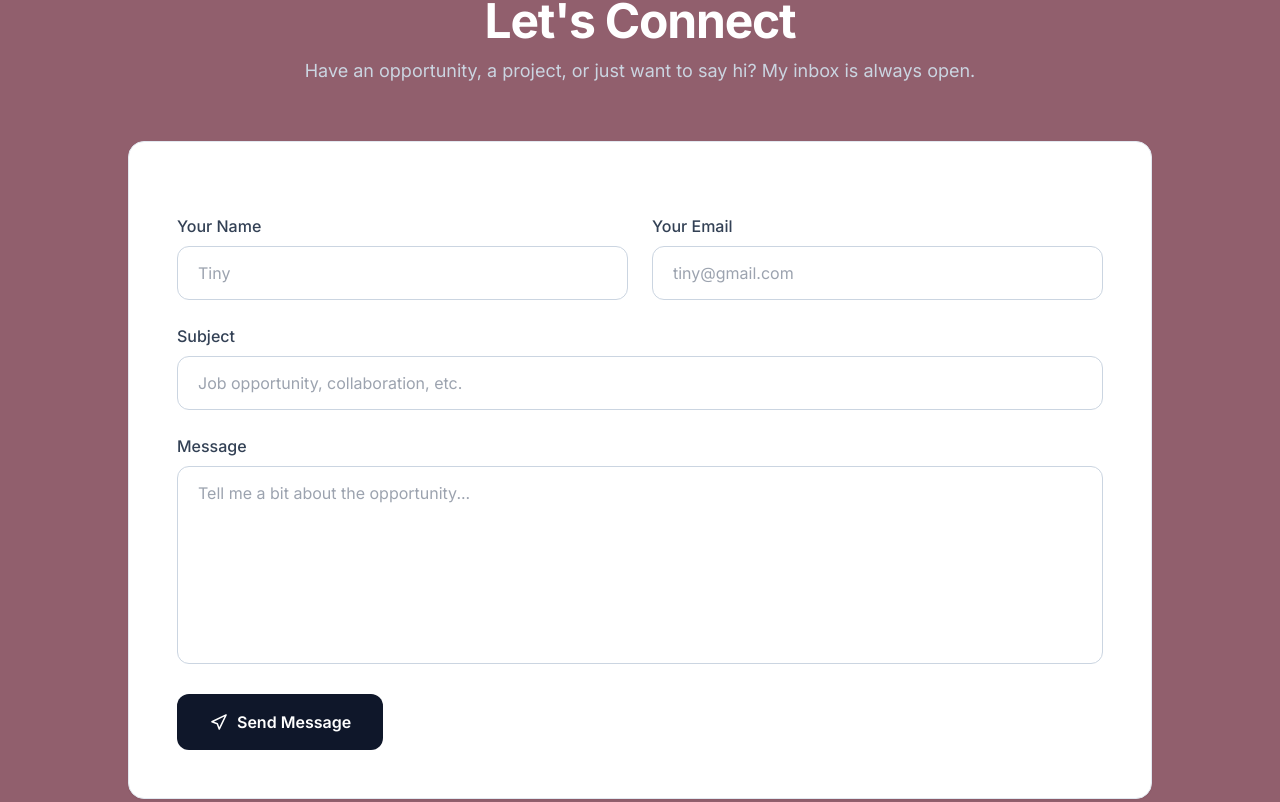
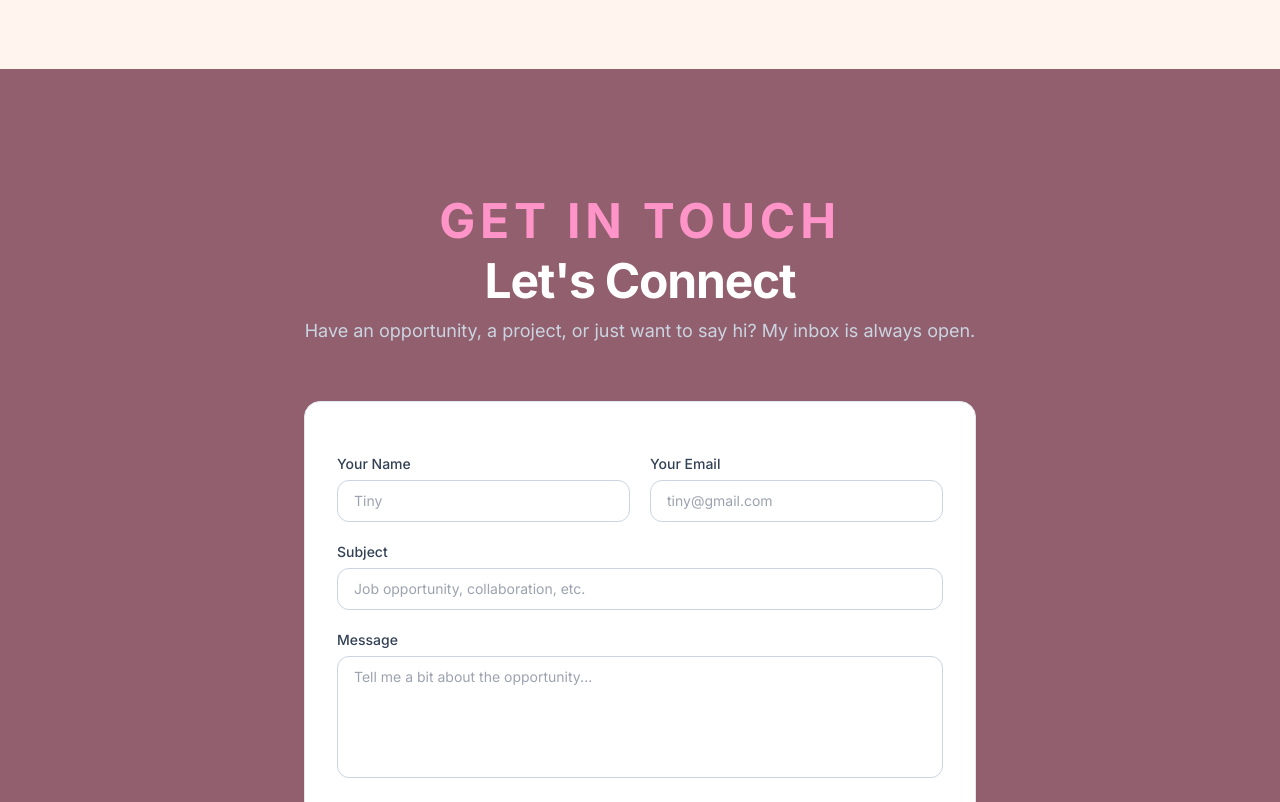
Before and after one commit to NabihahFatiny/portfolio-tiny, a Next.js app: page / in a window 1280 px wide. Shown: the part 5658-6460 px from the top of the page. Built offline with nearby package versions, Linux system fonts and the light colour scheme.

Commit message:
resize project card

```diff
--- a/src/components/Contact.tsx
+++ b/src/components/Contact.tsx
@@ -58,8 +58,8 @@ export default function Contact() {
           inverted
         />
 
-        <div className="mx-auto max-w-5xl">
-          <Card className="p-8 sm:p-12">
+        <div className="mx-auto max-w-2xl">
+          <Card className="p-6 sm:p-8">
             {status === "success" ? (
               <div className="flex flex-col items-center justify-center py-10 text-center">
                 <CheckCircleIcon className="h-12 w-12 text-green-500" />
@@ -78,7 +78,7 @@ export default function Contact() {
                 </button>
               </div>
             ) : (
-              <form onSubmit={handleSubmit} className="space-y-6" noValidate>
+              <form onSubmit={handleSubmit} className="space-y-5" noValidate>
                 {/* Honeypot field — hidden from real users, catches simple bots */}
                 <input
                   type="text"
@@ -91,11 +91,11 @@ export default function Contact() {
                   aria-hidden="true"
                 />
 
-                <div className="grid grid-cols-1 gap-6 sm:grid-cols-2">
+                <div className="grid grid-cols-1 gap-5 sm:grid-cols-2">
                   <div>
                     <label
                       htmlFor="name"
-                      className="mb-2 block text-base font-medium text-slate-700 dark:text-slate-300"
+                      className="mb-1.5 block text-sm font-medium text-slate-700 dark:text-slate-300"
                     >
                       Your Name
                     </label>
@@ -107,14 +107,14 @@ export default function Contact() {
                       value={form.name}
                       onChange={handleChange}
                       placeholder="Tiny"
-                      className="w-full rounded-xl border border-slate-300 bg-white px-5 py-3.5 text-base text-slate-900 outline-none transition focus:border-brand-500 focus:ring-2 focus:ring-brand-100 dark:border-slate-700 dark:bg-slate-900 dark:text-white dark:focus:ring-brand-950"
+                      className="w-full rounded-xl border border-slate-300 bg-white px-4 py-2.5 text-sm text-slate-900 outline-none transition focus:border-brand-500 focus:ring-2 focus:ring-brand-100 dark:border-slate-700 dark:bg-slate-900 dark:text-white dark:focus:ring-brand-950"
                     />
                   </div>
 
                   <div>
                     <label
                       htmlFor="email"
-                      className="mb-2 block text-base font-medium text-slate-700 dark:text-slate-300"
+                      className="mb-1.5 block text-sm font-medium text-slate-700 dark:text-slate-300"
                     >
                       Your Email
                     </label>
@@ -126,7 +126,7 @@ export default function Contact() {
                       value={form.email}
                       onChange={handleChange}
                       placeholder="tiny@gmail.com"
-                      className="w-full rounded-xl border border-slate-300 bg-white px-5 py-3.5 text-base text-slate-900 outline-none transition focus:border-brand-500 focus:ring-2 focus:ring-brand-100 dark:border-slate-700 dark:bg-slate-900 dark:text-white dark:focus:ring-brand-950"
+                      className="w-full rounded-xl border border-slate-300 bg-white px-4 py-2.5 text-sm text-slate-900 outline-none transition focus:border-brand-500 focus:ring-2 focus:ring-brand-100 dark:border-slate-700 dark:bg-slate-900 dark:text-white dark:focus:ring-brand-950"
                     />
                   </div>
                 </div>
@@ -134,7 +134,7 @@ export default function Contact() {
                 <div>
                   <label
                     htmlFor="subject"
-                    className="mb-2 block text-base font-medium text-slate-700 dark:text-slate-300"
+                    className="mb-1.5 block text-sm font-medium text-slate-700 dark:text-slate-300"
                   >
                     Subject
                   </label>
@@ -145,14 +145,14 @@ export default function Contact() {
                     value={form.subject}
                     onChange={handleChange}
                     placeholder="Job opportunity, collaboration, etc."
-                    className="w-full rounded-xl border border-slate-300 bg-white px-5 py-3.5 text-base text-slate-900 outline-none transition focus:border-brand-500 focus:ring-2 focus:ring-brand-100 dark:border-slate-700 dark:bg-slate-900 dark:text-white dark:focus:ring-brand-950"
+                    className="w-full rounded-xl border border-slate-300 bg-white px-4 py-2.5 text-sm text-slate-900 outline-none transition focus:border-brand-500 focus:ring-2 focus:ring-brand-100 dark:border-slate-700 dark:bg-slate-900 dark:text-white dark:focus:ring-brand-950"
                   />
                 </div>
 
                 <div>
                   <label
                     htmlFor="message"
-                    className="mb-2 block text-base font-medium text-slate-700 dark:text-slate-300"
+                    className="mb-1.5 block text-sm font-medium text-slate-700 dark:text-slate-300"
                   >
                     Message
                   </label>
@@ -160,11 +160,11 @@ export default function Contact() {
                     id="message"
                     name="message"
                     required
-                    rows={7}
+                    rows={5}
                     value={form.message}
                     onChange={handleChange}
                     placeholder="Tell me a bit about the opportunity..."
-                    className="w-full resize-none rounded-xl border border-slate-300 bg-white px-5 py-3.5 text-base text-slate-900 outline-none transition focus:border-brand-500 focus:ring-2 focus:ring-brand-100 dark:border-slate-700 dark:bg-slate-900 dark:text-white dark:focus:ring-brand-950"
+                    className="w-full resize-none rounded-xl border border-slate-300 bg-white px-4 py-2.5 text-sm text-slate-900 outline-none transition focus:border-brand-500 focus:ring-2 focus:ring-brand-100 dark:border-slate-700 dark:bg-slate-900 dark:text-white dark:focus:ring-brand-950"
                   />
                 </div>
 
@@ -177,13 +177,13 @@ export default function Contact() {
                 <button
                   type="submit"
                   disabled={status === "submitting"}
-                  className="inline-flex w-full items-center justify-center gap-2 rounded-xl bg-slate-900 px-8 py-4 text-base font-semibold text-white transition hover:bg-brand-600 disabled:cursor-not-allowed disabled:opacity-60 sm:w-auto dark:bg-white dark:text-slate-900 dark:hover:bg-brand-400"
+                  className="inline-flex w-full items-center justify-center gap-2 rounded-xl bg-slate-900 px-6 py-3 text-sm font-semibold text-white transition hover:bg-brand-600 disabled:cursor-not-allowed disabled:opacity-60 sm:w-auto dark:bg-white dark:text-slate-900 dark:hover:bg-brand-400"
                 >
                   {status === "submitting" ? (
                     "Sending..."
                   ) : (
                     <>
-                      <SendIcon className="h-5 w-5" />
+                      <SendIcon className="h-4 w-4" />
                       Send Message
                     </>
                   )}
--- a/src/components/Projects.tsx
+++ b/src/components/Projects.tsx
@@ -20,7 +20,7 @@ export default function Projects() {
           description="My software development projects showcase my experience in building web and mobile applications using Flutter and modern web development tools. They demonstrate my skills in system design, UI development and problem-solving. Visit my GitHub to explore more projects."
         />
 
-        <div className="grid grid-cols-1 gap-6 sm:grid-cols-2 lg:grid-cols-3">
+        <div className="grid grid-cols-1 gap-6 sm:grid-cols-2">
           {projects.map((project) => (
             <Card
               key={project.id}
@@ -31,7 +31,7 @@ export default function Projects() {
                   src={project.image}
                   alt={`${project.title} preview`}
                   fill
-                  sizes="(min-width: 1024px) 33vw, (min-width: 640px) 50vw, 100vw"
+                  sizes="(min-width: 640px) 50vw, 100vw"
                   className="object-cover"
                   unoptimized
                 />
```
